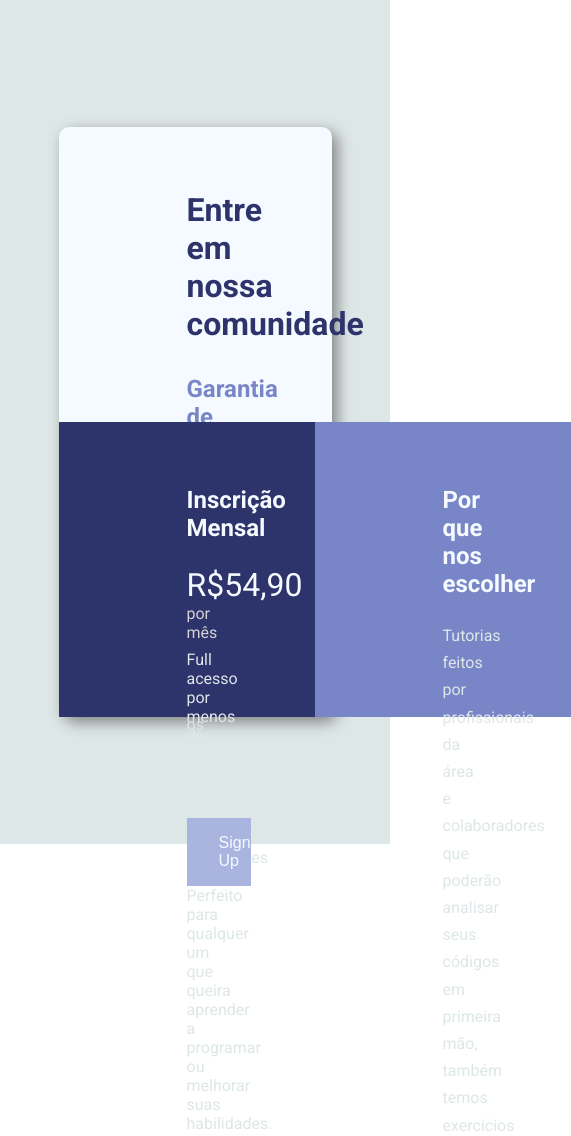
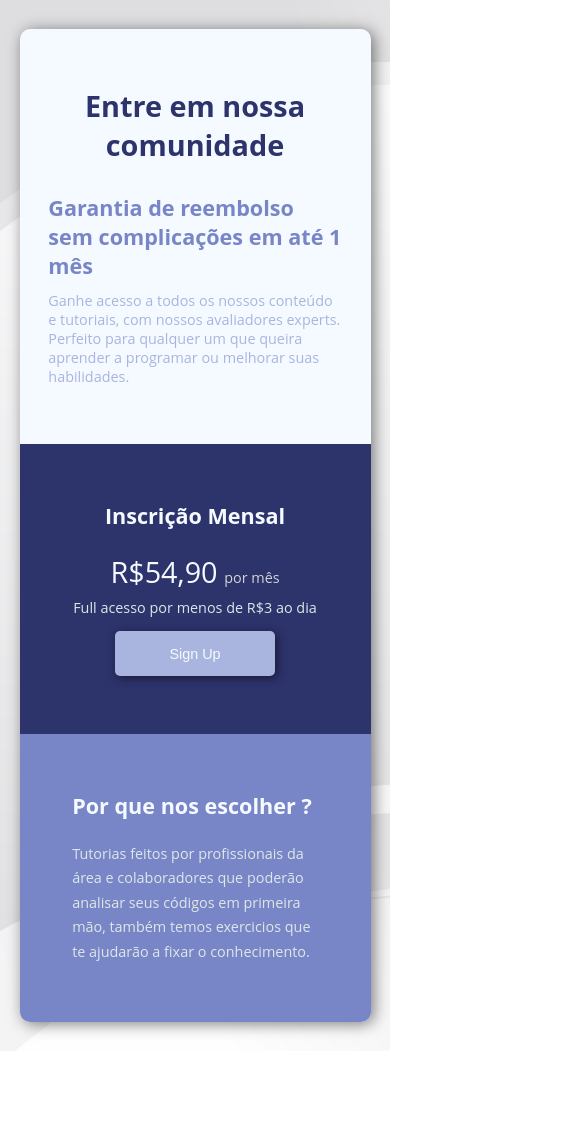
Before and after one commit to kevinzanao/single-price-grid-component, a plain HTML site: page index.html in a window 390 px wide. Shown: the top 1136 px of the page, 571 px wide, since content can reach past the window. After the commit the page ends 1051 px from the top, so only its background shows below. Drawn offline with Linux system fonts and the light colour scheme.

Commit message:
mobile layout added

```diff
--- a/index.html
+++ b/index.html
@@ -12,24 +12,27 @@
 <body>
     <main>
         <div class="container">
-
             <div class="comunity">
                 <div class="comunity__title">
                     <h1>Entre em nossa comunidade</h1>
                     <h2>Garantia de reembolso sem complicações em até 1 mês</h2>
-                    <p>Ganhe acesso a todo os nossos conteúdo e tutoriais, com nossos avaliadores experts.</p>
+                    <p>Ganhe acesso a todos os nossos conteúdo e tutoriais, com nossos avaliadores experts.</p>
                     <p>Perfeito para qualquer um que queira aprender a programar ou melhorar suas habilidades.</p>
                 </div>
                 <div class="subscription">
                     <section class="subscription__price">
-                        <h2>Inscrição Mensal</h2>
-                        <p><span>R$54,90</span> por mês</p>
-                        <p>Full acesso por menos de R$3 o dia</p>
-                        <button class="sign-up" type="button" id="sign-up">Sign Up</button>
+                        <div class="subscription__wrapper">
+                            <h2>Inscrição Mensal</h2>
+                            <p><span>R$54,90</span> por mês</p>
+                            <p>Full acesso por menos de R$3 ao dia</p>
+                            <button class="sign-up" type="button" id="sign-up">Sign Up</button>
+                        </div>
                     </section>
                     <section class="subscription__description">
-                        <h2>Por que nos escolher</h2>
-                        <p>Tutorias feitos por profissionais da área e colaboradores que poderão analisar seus códigos em primeira mão, também temos exercicios que te ajudarão a fixar o conhecimento.</p>
+                        <div class="subscription__wrapper">
+                            <h2>Por que nos escolher ?</h2>
+                            <p>Tutorias feitos por profissionais da área e colaboradores que poderão analisar seus códigos em primeira mão, também temos exercicios que te ajudarão a fixar o conhecimento.</p>
+                        </div>
                     </section>
                 </div>
             </div>
--- a/style.css
+++ b/style.css
@@ -5,6 +5,7 @@
     --background: #DEE7E7;
     --button-color: #A9B5DF;
     --font-variation: lightgray;
+    --shadow: rgba(0, 0, 0, .5);
 }
 
 * {
@@ -13,30 +14,34 @@
     box-sizing: border-box;
 }
 
+/* Imagem de background utilizada: https://www.freepik.com/free-vector/white-elegant-texture-background_6765111.htm#fromView=search&page=1&position=46&uuid=1b192c8c-4cf3-4bb3-959a-815743b77857&query=Background+gray">Image by freepik */
+
 body {
-    font-family: 'Roboto', sans-serif;
+    font-family: 'Open Sans', sans-serif;
+    background-image: url('./assets/images/3435135.jpg');
+    background-size: cover;
 }
 
 main {
-    height: 100vh;
-    background-color: var(--background);
 }
 
 .container {
-    height: 100%;
+    min-height: 100vh;
     display: flex;
     align-items: center;
     justify-content: center;
+    padding: 4em 0 4em 0;
 }
 
 .comunity {
     display: flex;
     flex-direction: column;
-    height: 70%;
     width: 70%;
     background-color: var(--main-side);
     border-radius: 10px;
-    box-shadow: 5px 5px 15px gray;
+    box-shadow: 3px 2px 15px var(--shadow);
+    overflow: hidden;
+    margin: 0 auto;
 }
 
 .comunity__title {
@@ -57,7 +62,8 @@ main {
 }
 
 .comunity__title p {
-    color: var(--background);
+    color: var(--button-color
+    );
 }
 
 .subscription {
@@ -66,14 +72,19 @@ main {
 }
 
 .subscription section {
-    height: 100%;
     width: 50%;
 }
 
 .subscription__price {
-    /* text-align: center; */
-    padding: 4em 8em;
+    display: flex;
     background-color: var(--first-side);
+    padding: 4em 0 4em 0;
+}
+
+.subscription__wrapper {
+    width: 70%;
+    margin: 0 auto;
+
 }
 
 .subscription__price h2 {
@@ -89,7 +100,7 @@ main {
 .subscription__price p span {
     font-size: 2em;
     color: var(--main-side);
-    margin-right: .5em;
+    margin-right: .1em;
 }
 
 .subscription__price h2 + p {
@@ -101,16 +112,28 @@ main {
 }
 
 .subscription__price button {
-    width: 50%;
+    width: 65%;
     background-color: var(--button-color);
     border: none;
     padding: 1em 2em;
     color: var(--main-side);
     font-size: 1em;
+    border-radius: 5px;
+    box-shadow: 2px 2px 10px var(--shadow);
 }
 
+.subscription__price button:hover {
+    color: var(--first-side);
+    background-color: var(--second-side);
+    cursor: pointer;
+}
+
+/* .subscription__price button:target {
+    animation: slidein 1s;
+} */
+
 .subscription__description {
-    padding: 4em 8em;
+    padding: 4em 0 4em 0;
     background-color: var(--second-side);
 }
 
@@ -123,3 +146,63 @@ main {
     color: var(--background);
     line-height: 1.7em;
 }
+
+/* @keyframes slidein {
+    from {
+        margin-top: 0;
+    }
+    to {
+        margin-top: 10px;
+    }
+} */
+
+
+
+@media screen and (max-width: 768px) {
+
+    body {
+        font-size: .9em
+    }
+
+    .comunity__title {
+        padding: 4em;
+    }
+
+    .comunity__title h1 {
+        text-align: center;
+    }
+
+    .subscription {
+        display: block;
+    }
+    .subscription section {
+        width: 100%;
+    }
+
+    .subscription__price .subscription__wrapper {
+        text-align: center;
+    }
+}
+
+@media screen and (max-width: 500px) {
+    .comunity {
+        width: 80%;
+    }
+
+    .comunity__title {
+        padding: 4em 2em;
+    }
+
+
+}
+
+@media screen and (max-width: 425px) {
+
+    .container {
+        padding: 2em 0 2em 0;
+    }
+
+    .comunity {
+        width: 90%;
+    }
+}
```
Also changed, not shown: assets/images/3435135.jpg (added).
